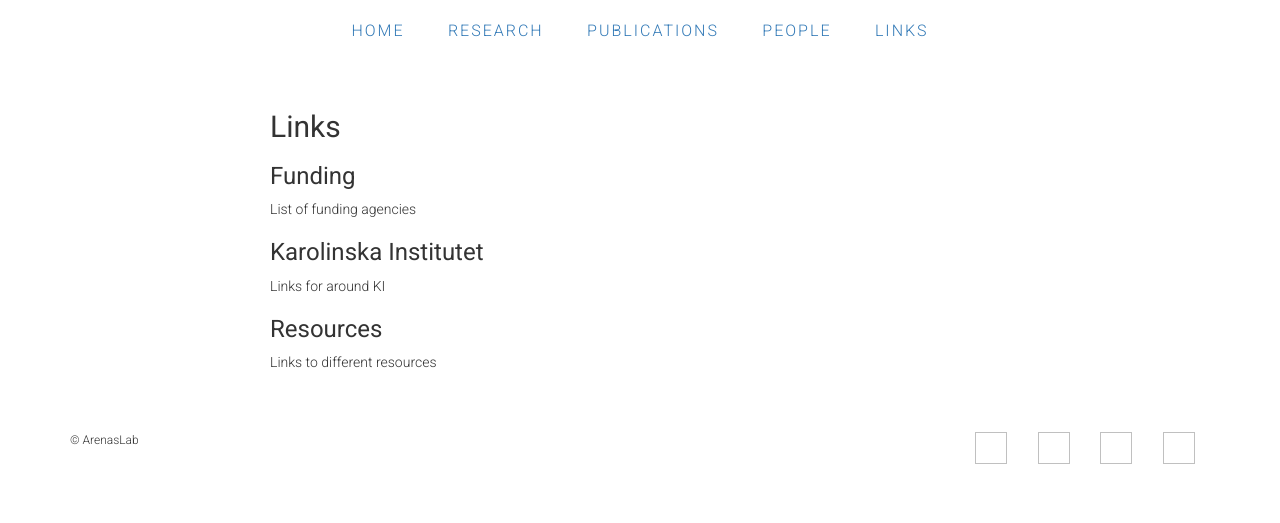
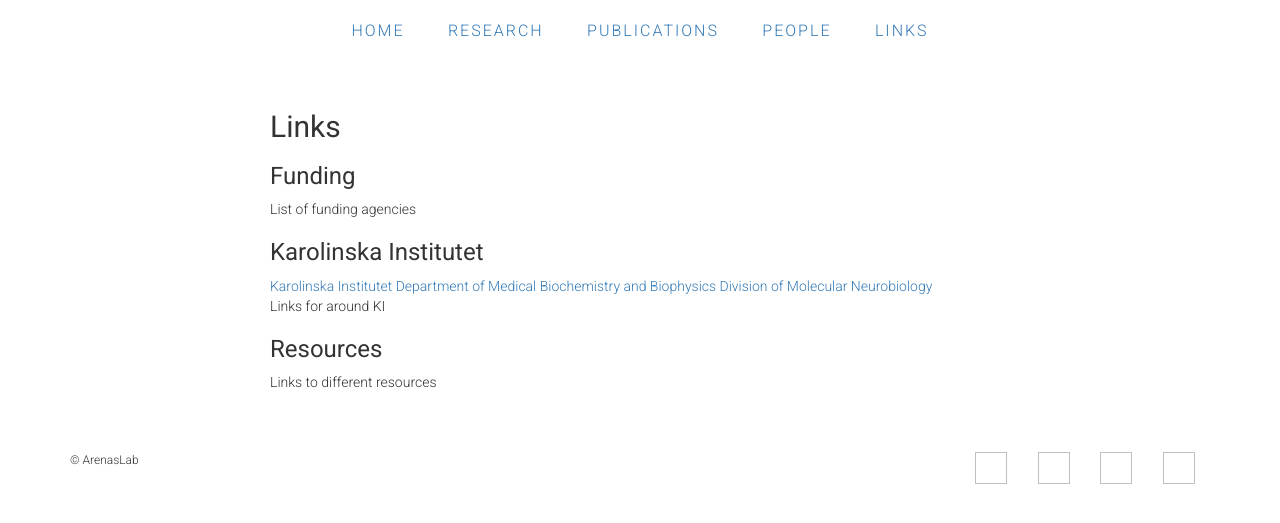
Before and after one commit to ArenasLab/arenaslab.github.io, a Jekyll site: the page links/index.html, which Jekyll copies as it is, in a window 1280 px wide. Shown: the top 523 px of the page. Built offline with Jekyll 4.4.1, drawn with Linux system fonts in a browser that asks for light colours.

Commit message:
Update index.html

```diff
--- a/links/index.html
+++ b/links/index.html
@@ -23,21 +23,24 @@
   </div>
   </header>
 
-  <p>&nbsp<p>
+  <p>&nbsp;<p>
   <div class="wrap">
     <div class="post">
   <div class="members">
-    <p>&nbsp<p>
+    <p>&nbsp;<p>
     <h2>Links</h2>
     <h3>Funding</h3>
     <p>List of funding agencies<p>
     <h3>Karolinska Institutet</h3>
+    <a href="http://ki.se/en/startpage">Karolinska Institutet</a>
+    <a href="http://ki.se/en/mbb/startpage">Department of Medical Biochemistry and Biophysics</a>
+    <a href="http://ki.se/en/mbb/research-division-of-molecular-neurobiology">Division of Molecular Neurobiology</a>
     <p>Links for around KI</p>
     <h3>Resources</h3>
     <p>Links to different resources</p>
 
   </div>
-  <p>&nbsp<p>
+  <p>&nbsp;<p>
 
       </div>
     </div>
```
